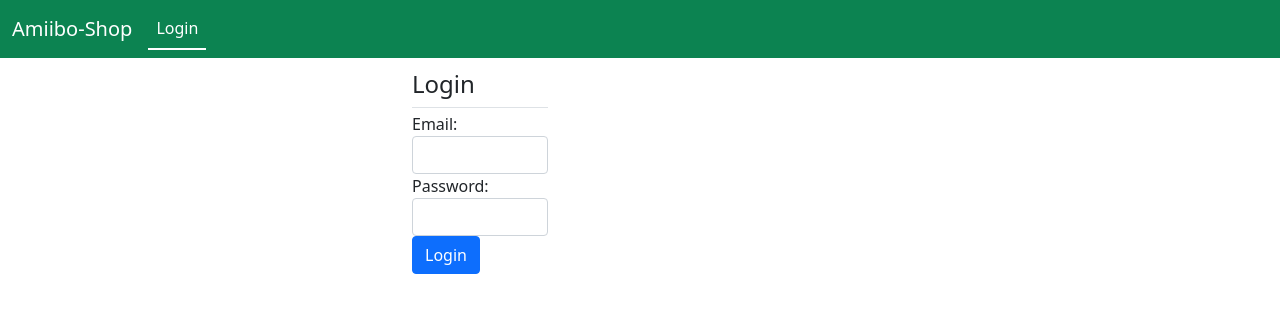
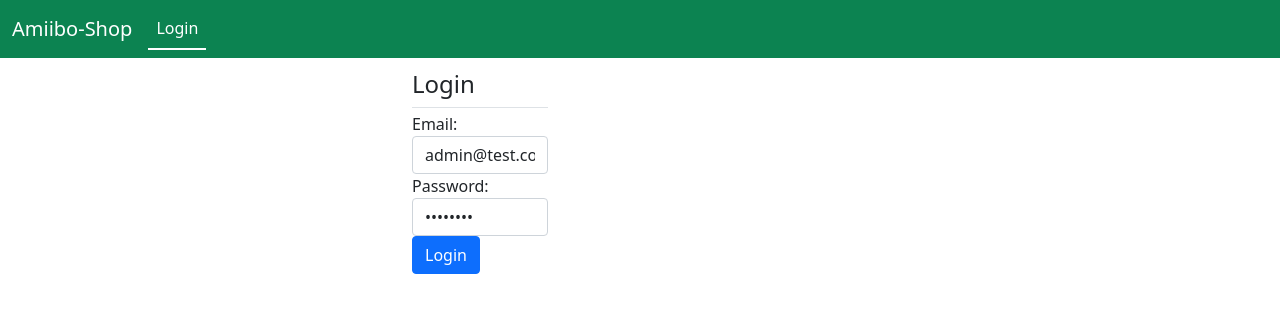
Before and after one commit to pablo-quezada/amiibo-app, a React (Create React App) app: page / in a window 1280 px wide. Shown: the top 312 px of the page. Built offline with nearby package versions, Linux system fonts and the light colour scheme.

Commit message:
Add email and password recording

```diff
--- a/src/Login.jsx
+++ b/src/Login.jsx
@@ -4,7 +4,7 @@ import history from "./history";
 export default class Login extends Component {
     constructor(props) {
         super(props);
-        this.state = { email: "", password: "", message: "" };
+        this.state = { email: "admin@test.com", password: "admin123", message: "" };
     }
 
     render () {
```
